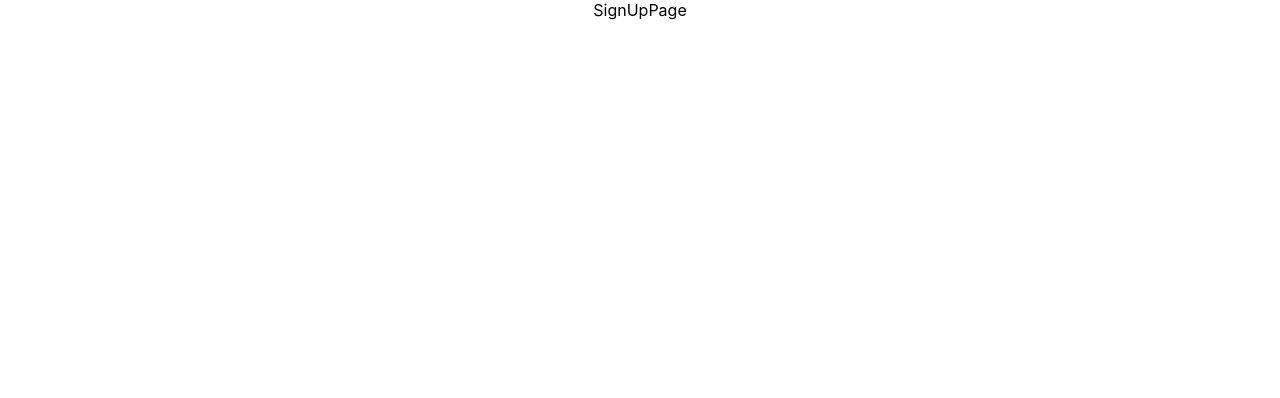
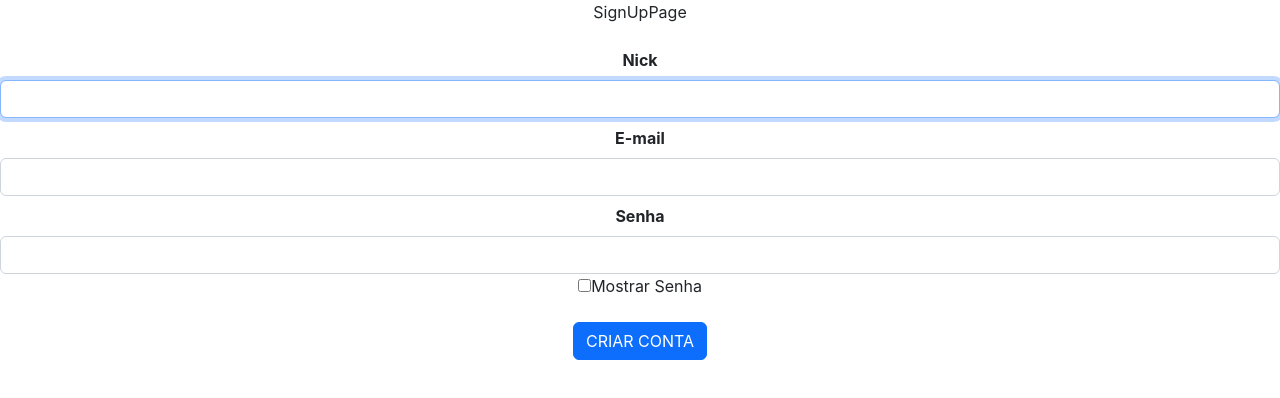
Before and after one commit to VitorHUMoreira/goquiz-client, a React (Create React App) app: page /sign-up in a window 1280 px wide. Shown: the top 398 px of the page. Built offline with nearby package versions, Linux system fonts and the light colour scheme.

Commit message:
structure ready

```diff
--- a/src/App.js
+++ b/src/App.js
@@ -9,6 +9,8 @@ import ProfilePage from "./pages/ProfilePage";
 import GuestErrorPage from "./pages/GuestErrorPage";
 import ErrorPage from "./pages/ErrorPage";
 import ProtectedRoute from "./components/ProtectedRoute";
+import ConfirmEmailPage from "./pages/ConfirmEmailPage";
+import ActivateAccountPage from "./pages/ActivateAccountPage";
 
 function App() {
   return (
@@ -18,6 +20,11 @@ function App() {
         <Routes>
           <Route path="/" element={<HomePage />} />
           <Route path="/sign-up" element={<SignUpPage />} />
+          <Route path="/confirm-email" element={<ConfirmEmailPage />} />
+          <Route
+            path="/activate-account/:userId"
+            element={<ActivateAccountPage />}
+          />
           <Route path="/login" element={<LoginPage />} />
           <Route
             path="/profile"
--- a/src/index.js
+++ b/src/index.js
@@ -1,5 +1,6 @@
 import React from "react";
 import ReactDOM from "react-dom/client";
+import "bootstrap/dist/css/bootstrap.min.css";
 import "./index.css";
 import App from "./App";
 import { BrowserRouter } from "react-router-dom";
--- /dev/null
+++ b/src/pages/ActivateAccountPage/index.js
@@ -0,0 +1,35 @@
+import { useEffect } from "react";
+import { Link, useParams } from "react-router-dom";
+import { api } from "../../api/api";
+
+function ActivateAccountPage() {
+  const { idUser } = useParams();
+
+  useEffect(() => {
+    async function activateAccount() {
+      try {
+        await api.get(`users/activate-account/${idUser}`);
+      } catch (error) {
+        console.log(error);
+      }
+    }
+
+    activateAccount();
+  }, [idUser]);
+
+  return (
+    <>
+      ActivateAccount
+      <div>
+        <h2>PARABÉNS SUA CONTA FOI ATIVADA COM SUCESSO!</h2>
+        <Link to="/login">
+          <button className="btn btn-primary" type="button">
+            LOGIN
+          </button>
+        </Link>
+      </div>
+    </>
+  );
+}
+
+export default ActivateAccountPage;
--- /dev/null
+++ b/src/pages/ConfirmEmailPage/index.js
@@ -0,0 +1,13 @@
+function ConfirmEmailPage() {
+  return (
+    <>
+      ConfirmEmail
+      <div className="mt-4">
+        <h4>Sua conta foi criada, agora é necessário ativa-la!</h4>
+        <h4>Foi enviado um e-mail com o link de ativação da sua conta.</h4>
+      </div>
+    </>
+  );
+}
+
+export default ConfirmEmailPage;
--- a/src/pages/HomePage/index.js
+++ b/src/pages/HomePage/index.js
@@ -1,5 +1,34 @@
+import { Link } from "react-router-dom";
+
 function HomePage() {
-  return <div>HomePage</div>;
+  return (
+    <>
+      HomePage
+      <div className="home">
+        <h2>
+          Bem Vindo ao GoQuiz, divirta-se criando seu próprio quiz e jogando o
+          quiz de outros usuários.
+        </h2>
+        <div style={{ display: "flex", flexDirection: "column", gap: "10px" }}>
+          <Link to="/sign-up">
+            <button className="btn btn-primary" type="button">
+              CRIAR CONTA
+            </button>
+          </Link>
+          <Link to="/login">
+            <button className="btn btn-primary" type="button">
+              LOGIN
+            </button>
+          </Link>
+          <Link to="/play">
+            <button className="btn btn-primary" type="button">
+              JOGAR SEM CONTA
+            </button>
+          </Link>
+        </div>
+      </div>
+    </>
+  );
 }
 
 export default HomePage;
--- a/src/pages/LoginPage/index.js
+++ b/src/pages/LoginPage/index.js
@@ -1,5 +1,85 @@
+import { api } from "../../api/api";
+import { useState, useRef, useEffect, useContext } from "react";
+import { useNavigate } from "react-router-dom";
+import toast from "react-hot-toast";
+import { AuthContext } from "../../contexts/authContext";
+
 function LoginPage() {
-  return <div>LoginPage</div>;
+  const startRef = useRef();
+  const navigate = useNavigate();
+
+  useEffect(() => {
+    startRef.current.focus();
+  }, []);
+
+  const [userForm, setUserForm] = useState({
+    email: "",
+    password: "",
+  });
+
+  const { setLoggedInUser } = useContext(AuthContext);
+
+  function handleChange(e) {
+    setUserForm({ ...userForm, [e.target.name]: e.target.value });
+  }
+
+  async function handleSubmit(e) {
+    e.preventDefault();
+
+    try {
+      const response = await api.post("/users/login", userForm);
+      localStorage.setItem("loggedInUser", JSON.stringify(response.data));
+      setLoggedInUser({ ...response.data });
+      navigate("/profile");
+      toast.success("Conta logada com sucesso.");
+    } catch (error) {
+      console.log(error);
+      toast.error("Erro ao logar.");
+    }
+  }
+  return (
+    <>
+      LoginPage
+      <div className="login mt-4">
+        <form onSubmit={handleSubmit}>
+          <div className="mb-2">
+            <label className="form-label" htmlFor="email">
+              E-mail
+            </label>
+            <input
+              ref={startRef}
+              className="form-control"
+              type="email"
+              id="email"
+              value={userForm.email}
+              name="email"
+              required
+              onChange={handleChange}
+            />
+          </div>
+
+          <div className="mb-4">
+            <label className="form-label" htmlFor="password">
+              Senha
+            </label>
+            <input
+              className="form-control"
+              type="password"
+              id="password"
+              value={userForm.password}
+              name="password"
+              required
+              onChange={handleChange}
+            />
+          </div>
+
+          <button type="submit" className="btn btn-primary">
+            LOGAR
+          </button>
+        </form>
+      </div>
+    </>
+  );
 }
 
 export default LoginPage;
--- a/src/pages/SignUpPage/index.js
+++ b/src/pages/SignUpPage/index.js
@@ -1,5 +1,112 @@
+import { api } from "../../api/api";
+import { useState, useRef, useEffect } from "react";
+import { useNavigate } from "react-router-dom";
+import toast from "react-hot-toast";
+
 function SignUpPage() {
-  return <div>SignUpPage</div>;
+  const startRef = useRef();
+  const passwordInput = useRef();
+  const createButton = useRef();
+  const navigate = useNavigate();
+
+  useEffect(() => {
+    startRef.current.focus();
+  }, []);
+
+  const [userForm, setUserForm] = useState({
+    nick: "",
+    email: "",
+    password: "",
+  });
+
+  function handleChange(e) {
+    setUserForm({ ...userForm, [e.target.name]: e.target.value });
+  }
+
+  async function handleSubmit(e) {
+    e.preventDefault();
+    createButton.current.disabled = true;
+
+    try {
+      await api.post("/users/sign-up", userForm);
+      toast.success("Conta criada com sucesso.");
+      navigate("/confirm-email");
+    } catch (error) {
+      createButton.current.disabled = false;
+      console.log(error);
+      toast.error("Erro ao criar conta.");
+    }
+  }
+
+  function showPassword() {
+    if (passwordInput.current.type === "password") {
+      passwordInput.current.type = "text";
+    } else {
+      passwordInput.current.type = "password";
+    }
+  }
+
+  return (
+    <>
+      SignUpPage
+      <div className="sign-up mt-4">
+        <form onSubmit={handleSubmit}>
+          <div className="mb-2">
+            <label className="form-label fw-bold" htmlFor="nick">
+              Nick
+            </label>
+            <input
+              ref={startRef}
+              className="form-control"
+              id="nick"
+              type="text"
+              value={userForm.name}
+              name="nick"
+              required
+              onChange={handleChange}
+            />
+          </div>
+
+          <div className="mb-2">
+            <label className="form-label fw-bold" htmlFor="email">
+              E-mail
+            </label>
+            <input
+              className="form-control"
+              type="email"
+              id="email"
+              value={userForm.email}
+              name="email"
+              required
+              onChange={handleChange}
+            />
+          </div>
+
+          <div className="mb-4">
+            <label className="form-label fw-bold" htmlFor="password">
+              Senha
+            </label>
+            <input
+              ref={passwordInput}
+              className="form-control"
+              type="password"
+              id="password"
+              value={userForm.password}
+              name="password"
+              required
+              onChange={handleChange}
+            />
+            <input type="checkbox" onClick={showPassword} />
+            Mostrar Senha
+          </div>
+
+          <button ref={createButton} type="submit" className="btn btn-primary">
+            CRIAR CONTA
+          </button>
+        </form>
+      </div>
+    </>
+  );
 }
 
 export default SignUpPage;
```
